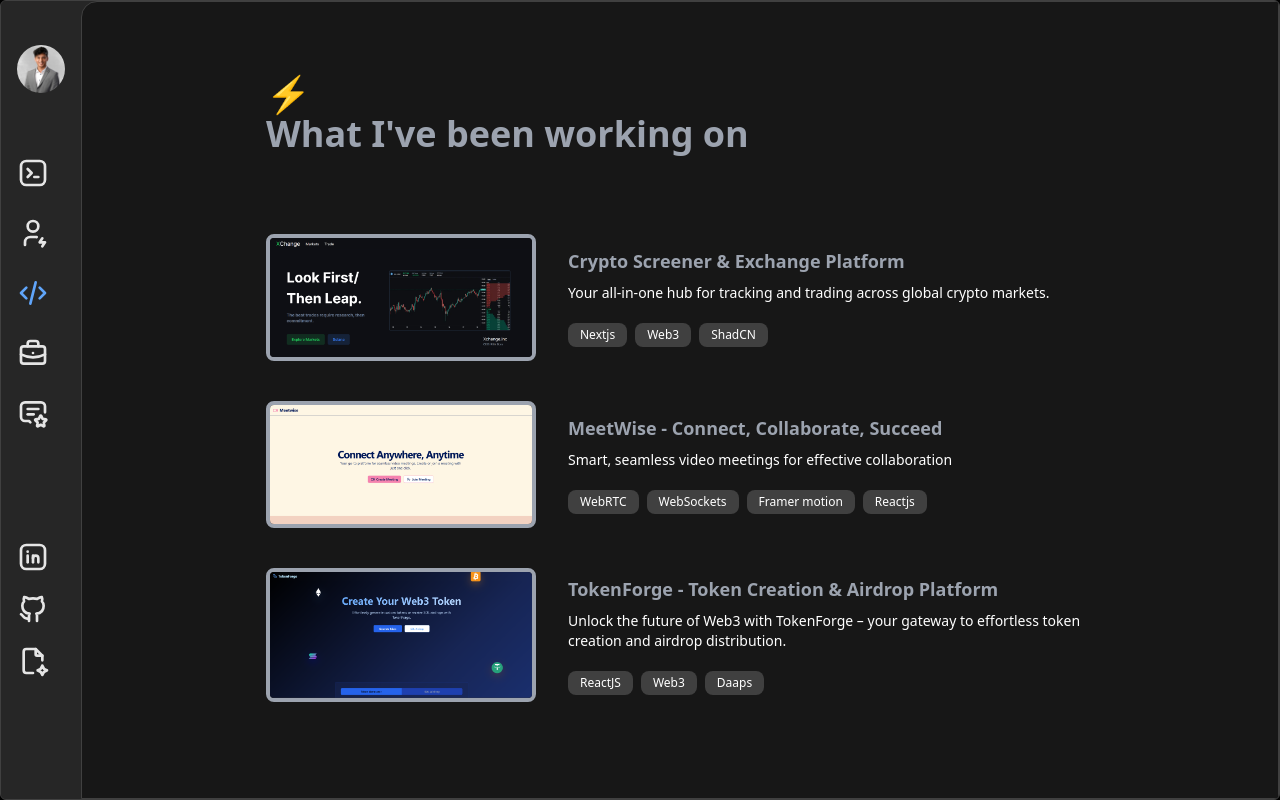
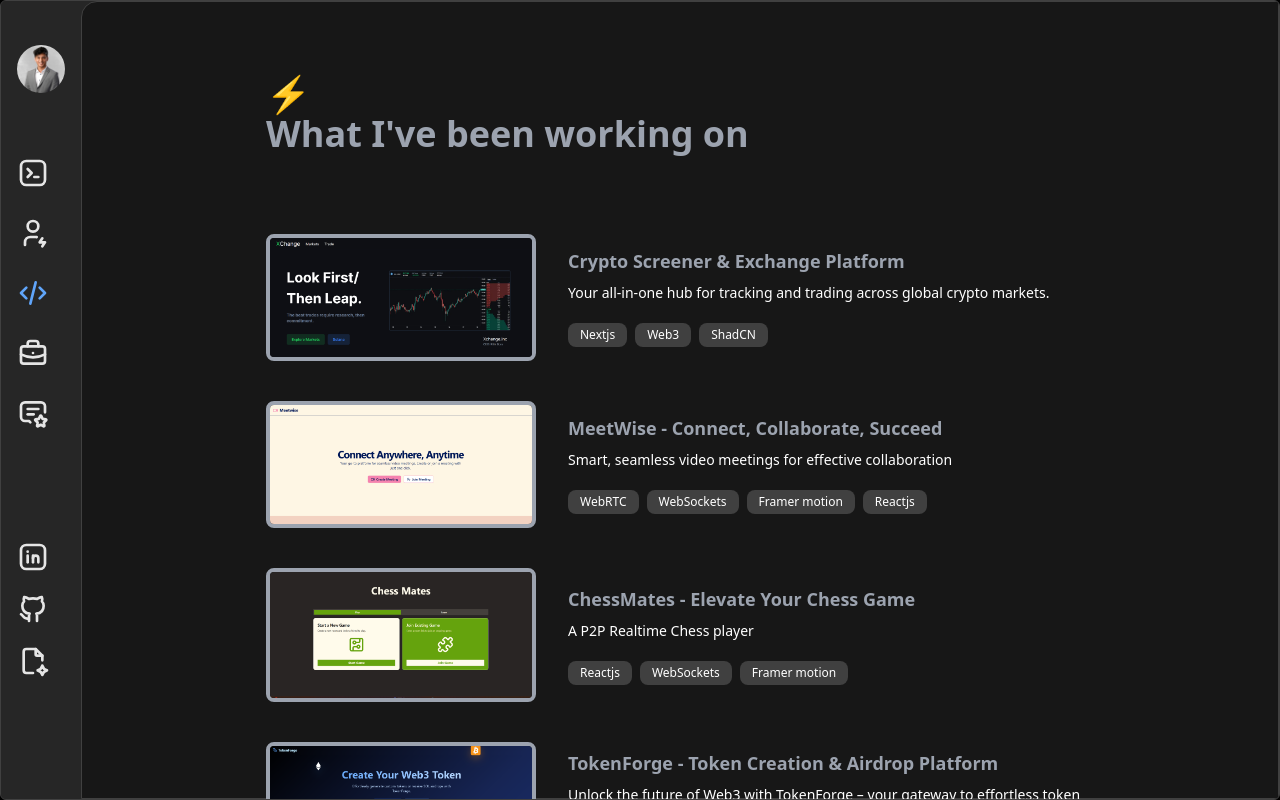
Before and after one commit to RitikBora/profile_site, a Next.js app: page /projects in a window 1280 px wide. Built offline with nearby package versions, Linux system fonts and the light colour scheme.

Commit message:
added chessmates

```diff
--- a/src/components/ui/ProjectSection.tsx
+++ b/src/components/ui/ProjectSection.tsx
@@ -48,7 +48,16 @@ const containerVariants = {
       imageUrl: "/images/meetwise.png",
       projectLink: "https://meetwise.ritikboradev.com/",
       techStack: ["WebRTC" , "WebSockets" , "Framer motion" , "Reactjs"]
-    },{
+    },
+      {
+      title: "ChessMates - Elevate Your Chess Game",
+      description: "A P2P Realtime Chess player",
+      imageUrl: "/images/chess.png",
+      projectLink: "https://chess.ritikboradev.com/",
+      techStack: ["Reactjs", "WebSockets" , "Framer motion" ]
+    },
+
+    {
       title: "TokenForge - Token Creation & Airdrop Platform",
       description: "Unlock the future of Web3 with TokenForge – your gateway to effortless token creation and airdrop distribution.",
       imageUrl: "/images/token_forge.png",
```
Also changed, not shown: public/images/cat.jpg (deleted), public/images/chess.png (added).
